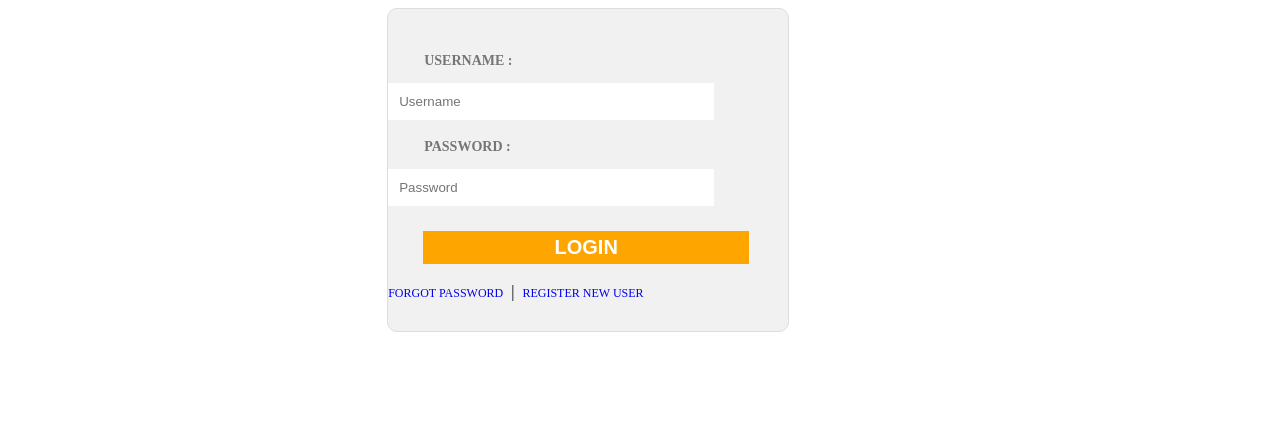
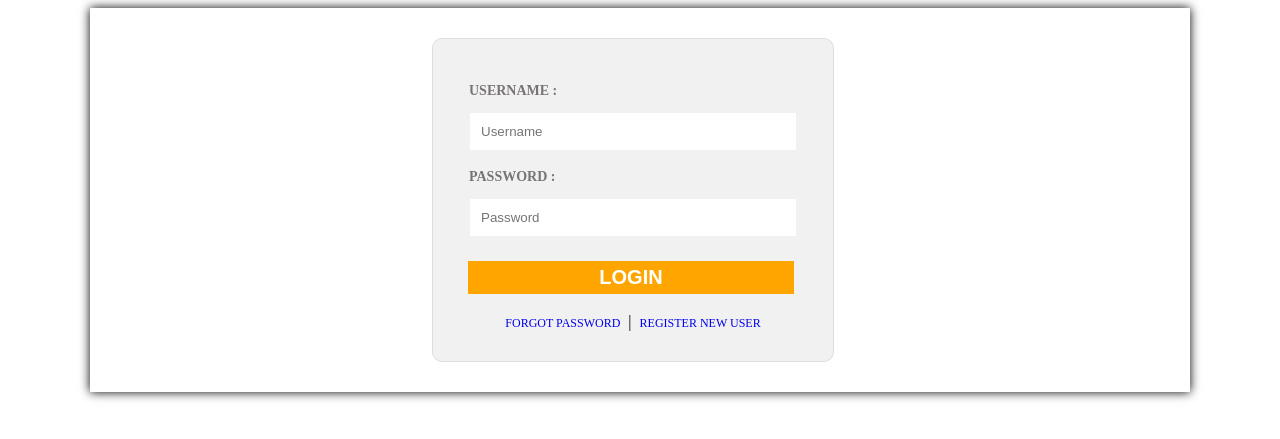
Before and after one commit to ArhaamAcademy/simple-login-system, a PHP site: page /login.php in a window 1280 px wide. Shown: the top 439 px of the page. Run offline with PHP 8.4, Linux system fonts and the light colour scheme.

Commit message:
Update login.php

```diff
--- a/login.php
+++ b/login.php
@@ -1,4 +1,3 @@
-
 <?php
 session_start();
 include_once('config.php');
@@ -42,12 +41,15 @@ if(isset($_POST['form_login'])){
 ?>
     <!DOCTYPE html>
     <html lang="en">
+
     <head>
         <meta charset="UTF-8">
         <title>Simple Login System :: PHP</title>
         <link href="style.css" rel="stylesheet">
     </head>
+
     <body>
+        <div class="main_content">
             <div class="form_message">
                 <?php
                 if(isset($error_message)){echo "<div>".$error_message."</div>";}
@@ -56,13 +58,15 @@ if(isset($_POST['form_login'])){
             <div class="login_form">
                 <form action="" method="post">
                     <h3>Username :</h3>
-                <input type="text" class="form-control" name="username" placeholder="Username" />
+                    <input type="text" class="" name="username" placeholder="Username" />
                     <h3>Password : </h3>
-                <input type="password" class="form-control" name="password" placeholder="Password" />
+                    <input type="password" class="" name="password" placeholder="Password" />
                     <br/>
                     <input type="submit" class="btn btn-success" value="Login" name="form_login" />
                     <a href="#">Forgot Password</a>&nbsp;&nbsp;|&nbsp; <a href="register.php">Register New User</a>
                 </form>
             </div>
+        </div>
     </body>
+
     </html>
```
Lines whose indentation alone changed are shown as unchanged.
